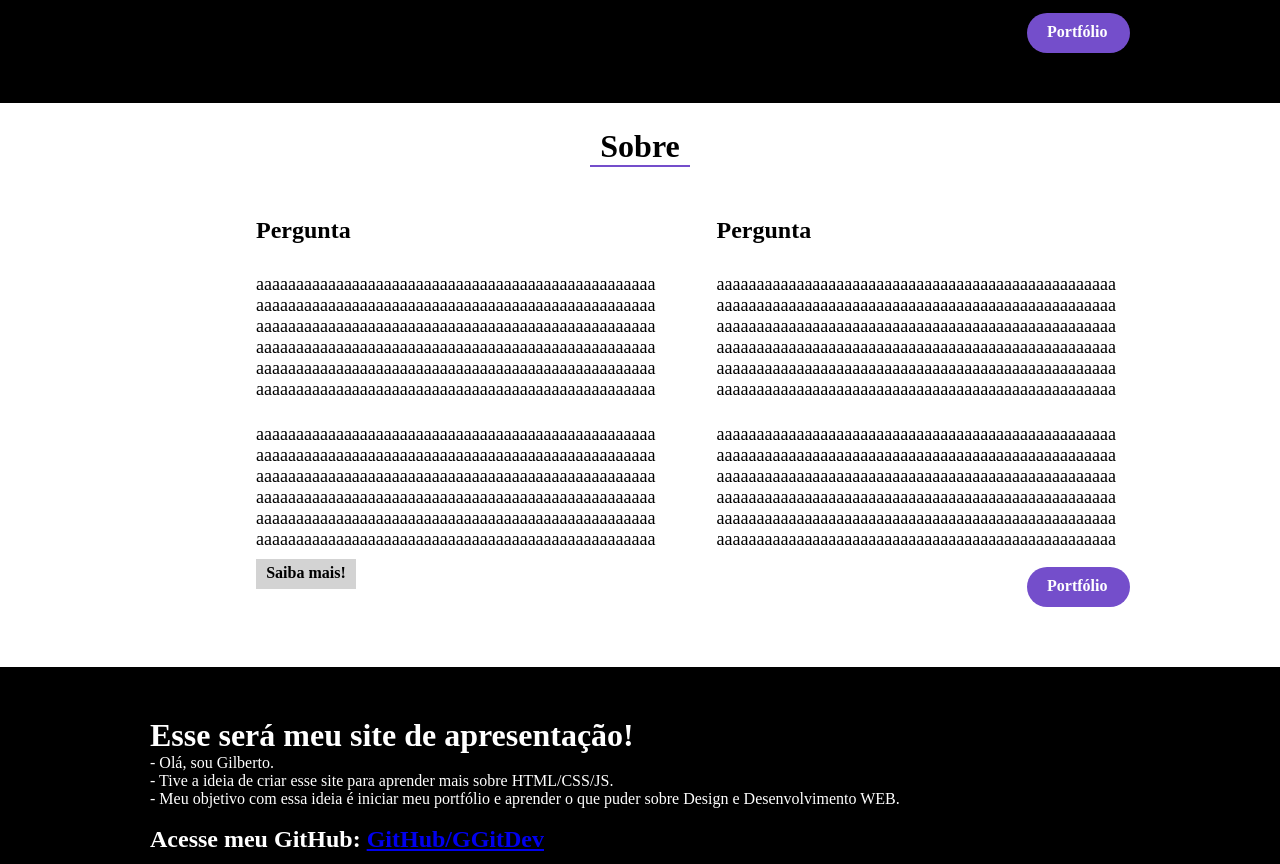
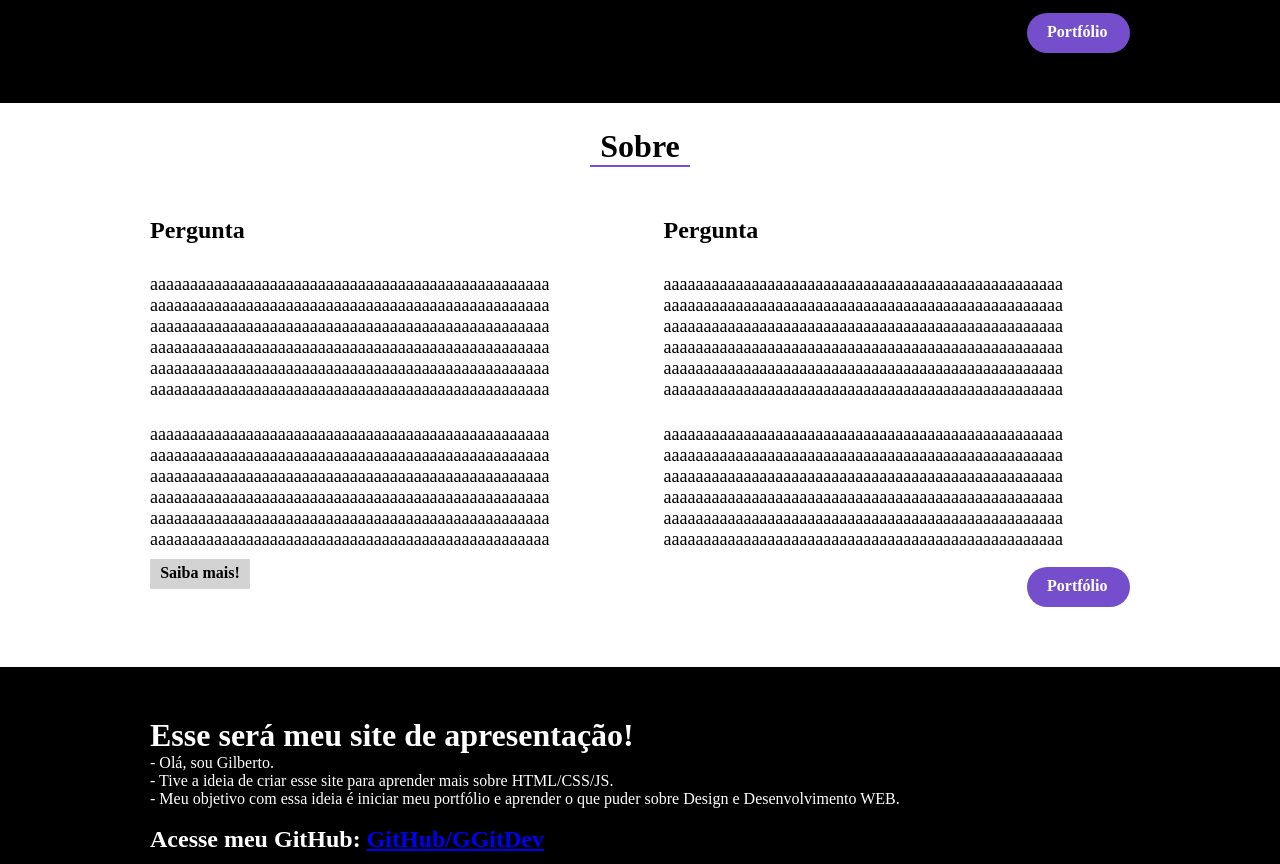
Before and after one commit to GGitDev/projeto_cv, a plain HTML site: page index.html in a window 1280 px wide. Shown: the part 650-1514 px from the top of the page. Drawn offline with Linux system fonts and the light colour scheme.

Commit message:
- alinhando

```diff
--- a/css/style.css
+++ b/css/style.css
@@ -198,7 +198,7 @@ main {
 }
 
 .article2-proposito {
-  padding-left: 20%;
+  padding-left: 150px;
 }
 
 .article2-proposito-pergunta {
```
